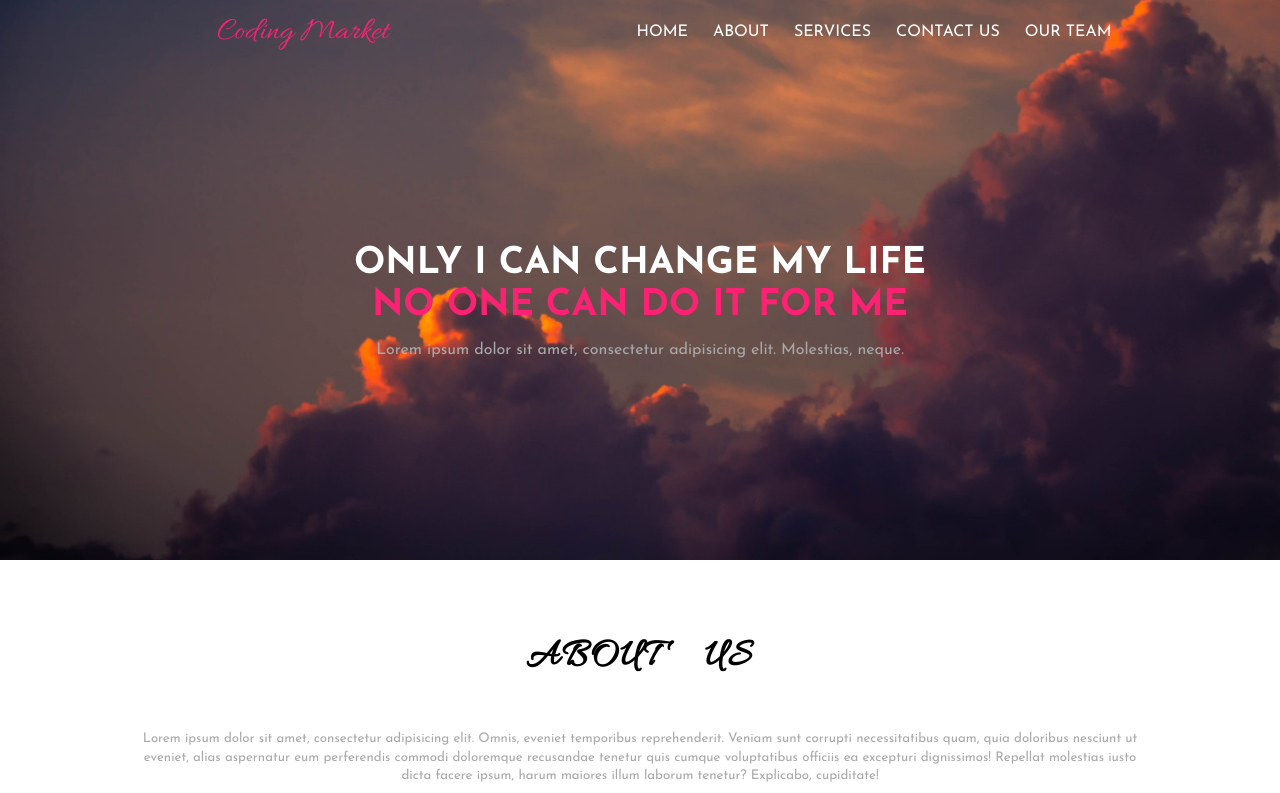
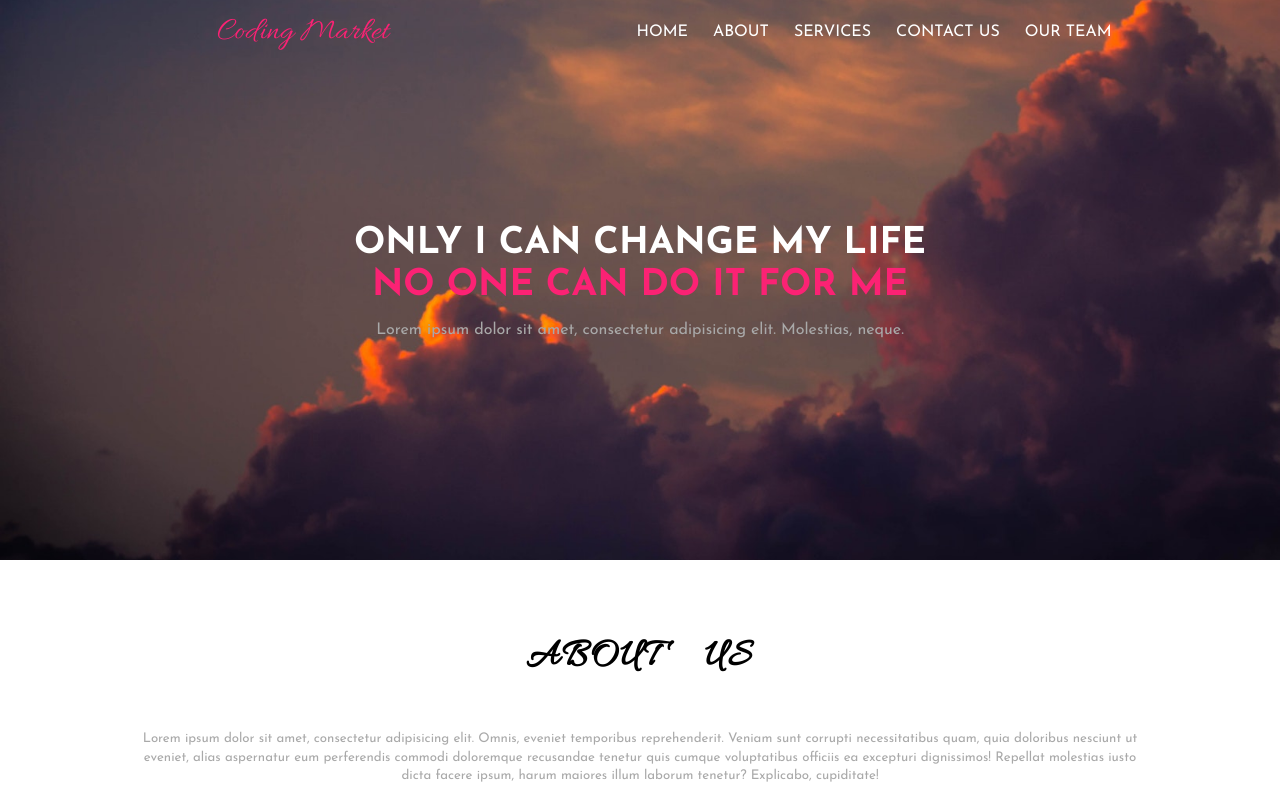
Before and after one commit to mahmoud-aldeyasti/responsive, a plain HTML site: page index.html in a window 1280 px wide. Shown: the top 793 px of the page. Drawn offline with Linux system fonts and the light colour scheme.

Commit message:
Add files via upload

```diff
--- a/style.css
+++ b/style.css
@@ -48,7 +48,7 @@ a{
 header{
     background-image: url('./p3.jpg');
     background-position: center;
-    background-attachment: fixed;
+    background-attachment: scroll;
     background-size: cover;
     width: 100%;
     min-height: 70vh;
@@ -57,6 +57,7 @@ header{
     align-items: center;
     flex-wrap: nowrap;
     justify-content: space-between;
+    padding-bottom: 20px;
 
 }
 
```
